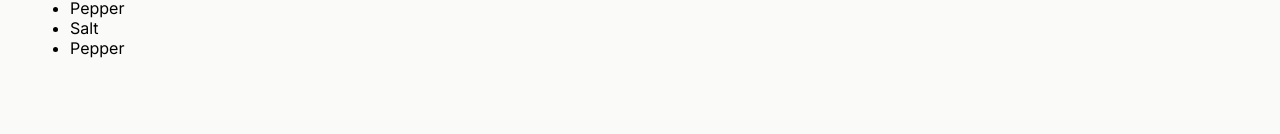
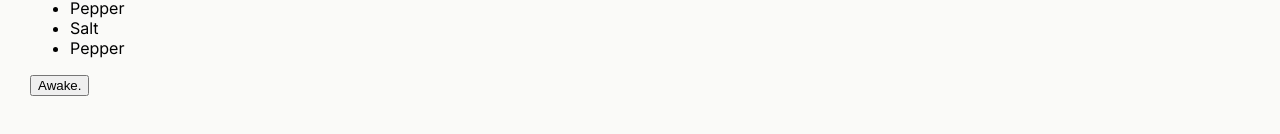
Before and after one commit to NielsdaWheelz/chef-claude, a React (Vite) app: page / in a window 1280 px wide. Shown: the part 486-620 px from the top of the page. Built offline with nearby package versions, Linux system fonts and the light colour scheme.

Commit message:
state beginnings

```diff
--- a/src/components/Content.tsx
+++ b/src/components/Content.tsx
@@ -1,3 +1,5 @@
+import { useState } from "react"
+
 export default function Content() {
 
     const ingredients = ["Chicken", "Beef", "Pork", "Fish", "Eggs", "Milk", "Cheese", "Butter", "Bread", "Rice", "Pasta", "Tomato", "Potato", "Carrot", "Onion", "Garlic", "Pepper", "Salt", "Pepper"];
@@ -16,6 +18,16 @@ export default function Content() {
         console.log(ingredients)
     }
 
+    const [state, setState] = useState("Awake.")
+
+    function handleStateClick() {
+        if (state === "Awake.") {
+            setState("Asleep.")
+        } else if (state === "Asleep.") {
+            setState("Awake.")
+        }
+    }
+
     return (
         <main>
             <form className="add-ingredient-form" onSubmit={handleSubmit}>
@@ -25,6 +37,7 @@ export default function Content() {
             <ul>
                 {ingredientElements}
             </ul>
+            <button onClick = {() => handleStateClick()}>{ state }</button>
         </main>
     )
 }
```
